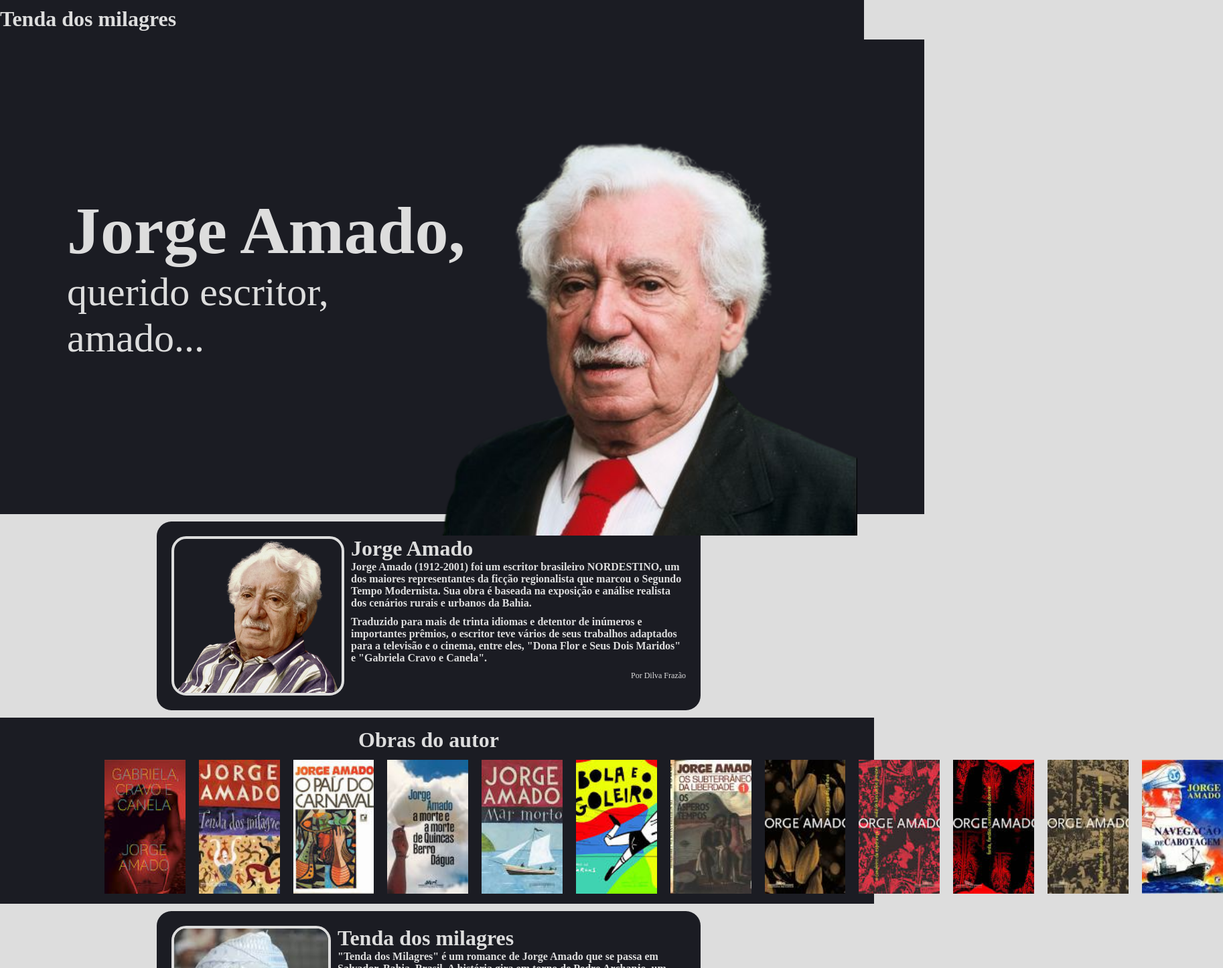
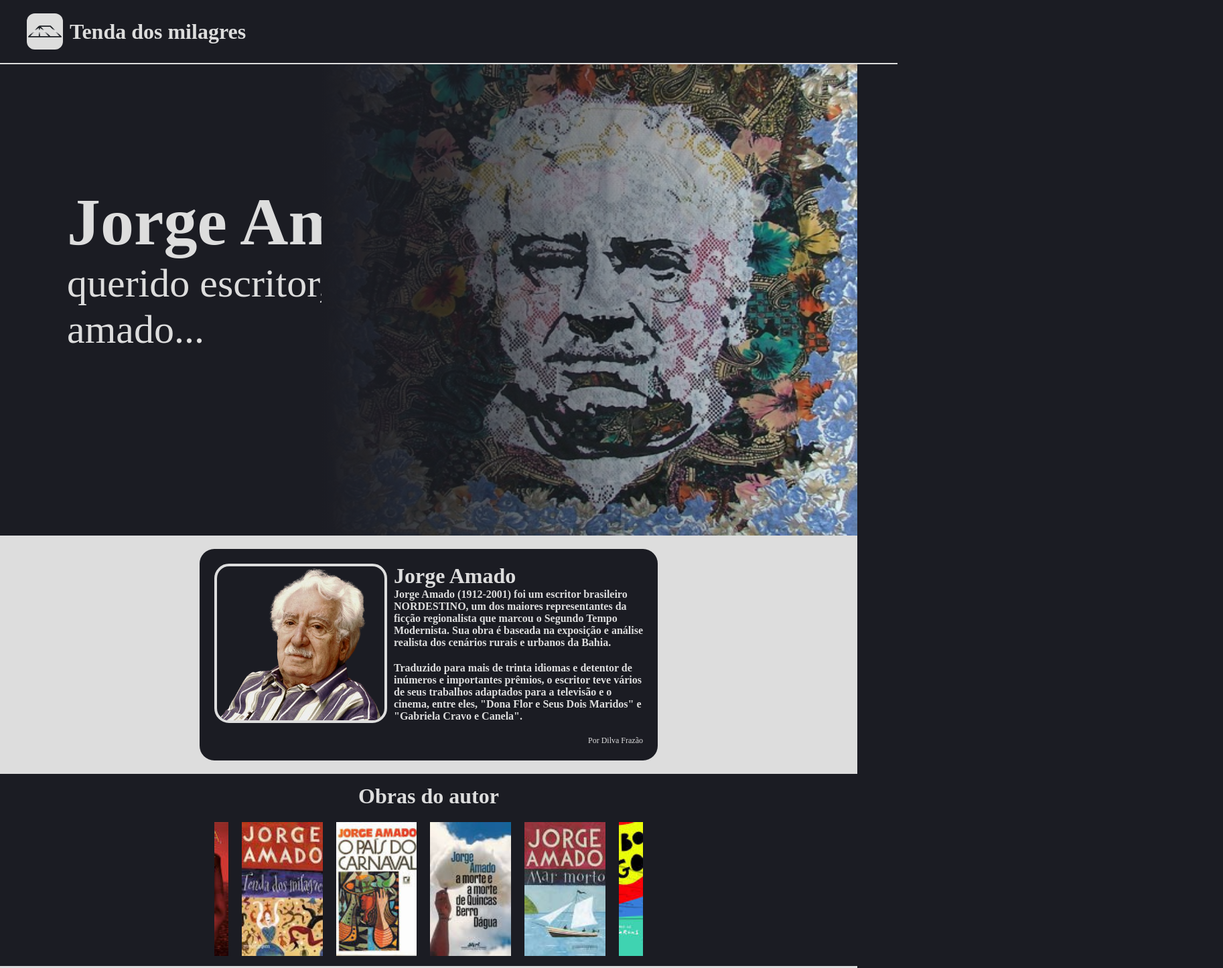
Before and after one commit to pedrohenrique1421/TendaDosMilagres, a plain HTML site: page TendaDosMilagres/index.html in a window 1280 px wide. Shown: the top 1446 px of the page at 67% size, 1826 px wide, since content can reach past the window. Drawn offline with Linux system fonts and the light colour scheme.

Commit message:
Add files via upload

```diff
--- a/TendaDosMilagres/Style.css
+++ b/TendaDosMilagres/Style.css
@@ -8,42 +8,59 @@
 :root{
     --preto: #1b1c23;
     --branco: #ddd;
+    --margin: 20px;
+    --marginFinal: 11px;
 }
 
 html{
     background-color: var(--branco);
     overflow-x: hidden;
+    background-color: var(--preto);
 }
 
 body{
     display: flex;
     justify-content: center;
     align-items: center;
-    padding-top: 59px;
     flex-direction: column;
+    background-color: var(--branco);
 }
 
 .navBar{
     display: flex;
     position: fixed;
+    flex-direction: row;
+    align-items: center;
     top: 0;
     width: 100%;
-    padding: 10px;
+    padding: 20px;
+    padding-left: 100px;
     color: var(--branco);
     background-color: var(--preto);
     border-bottom: #1b1c23 solid 2px;
+    border-bottom: var(--branco) solid 2px;
+    z-index: 1000;
+}
+
+.navBar img{
+    width: 50px;
+    height: 50px;
+    margin-right: 10px;
+    background-color: var(--branco);
+    border-radius: 12px;
+    padding: 2px;
 }
 
 .card{
     display: flex;
     background-color: var(--preto);
     color: var(--branco);
-    width: 60vw;
+    width: 50vw;
     height: auto;
     border-radius: 22px;
     padding: 22px;
     flex-direction: row;
-    margin-bottom: 11px;
+    margin-bottom: var(--margin);
 }
 
 .card img{
@@ -64,7 +81,7 @@ body{
 }
 
 .card .container p:not(:last-child){
-    margin-bottom: 10px;
+    margin-bottom: var(--margin);
 }
 
 .card .container span{
@@ -81,19 +98,20 @@ body{
     width: 100%;
     padding: 15px 25px;
     background-color: var(--preto);
-    margin-bottom: 11px;
+    margin-bottom: var(--margin);
 }
 
 .carrossel h1{
-    margin-bottom: 11px;
+    margin-bottom: var(--margin);
     color: var(--branco);
 }
 
 .carrossel .janela{
     display: flex;
     flex-direction: row;
-    width: 60vw;
+    width: 50vw;
     height: 200px;
+    overflow-x: hidden;
 }
 
 .carrossel .janela img{
@@ -108,8 +126,8 @@ body{
 .init{
     background-color: var(--preto);
     width: 100%;
-    height: 709px;
-    margin-bottom: 11px;
+    height: 100vh;
+    margin-bottom: var(--margin);
     display: flex;
     justify-content: center;
     flex-direction: column;
@@ -125,12 +143,16 @@ body{
     font-size: 60px;
 }
 
-.init img{
-    width: 700px;
-    height: auto;
+.init img, .degrade{
+    width: 100vh;
+    height: 100vh;
     position: absolute;
     right: 0;
-    bottom: 0;
+}
+
+.degrade{
+    background-image: linear-gradient(to right, #1b1c23, rgb(0,0,0,0));
+    z-index: 100;
 }
 
 footer{
@@ -138,7 +160,6 @@ footer{
     justify-content: center;
     background-color: var(--preto);
     color: var(--branco);
-    margin-top: 11px;
+    margin-top: var(--marginFinal);
     width: 100%;
-
 }
--- a/TendaDosMilagres/index.html
+++ b/TendaDosMilagres/index.html
@@ -11,13 +11,15 @@
 
 <body>
     <div class="navBar">
+        <img src="Assets/Favicon.svg" alt="tenda">
         <h1>Tenda dos milagres</h1>
     </div>
     <div class="init">
         <h1>Jorge Amado,</h1>
         <p>querido escritor,</p>
         <p>amado...</p>
-        <img src="Assets/0917_Jorge_Amado_c_Ulf_Andersen_Gamma_laif_-_Kopie_eventbild-removebg-preview.png" alt="">
+        <div class="degrade"></div>
+        <img src="Assets/hl-5288570664.jpg" alt="">
     </div>
     <div class="card">
         <img src="Assets/jorge_amado-removebg-preview.png" alt="jorginho">
```
Also changed, not shown: TendaDosMilagres/Assets/hl-5288570664.jpg (added).
